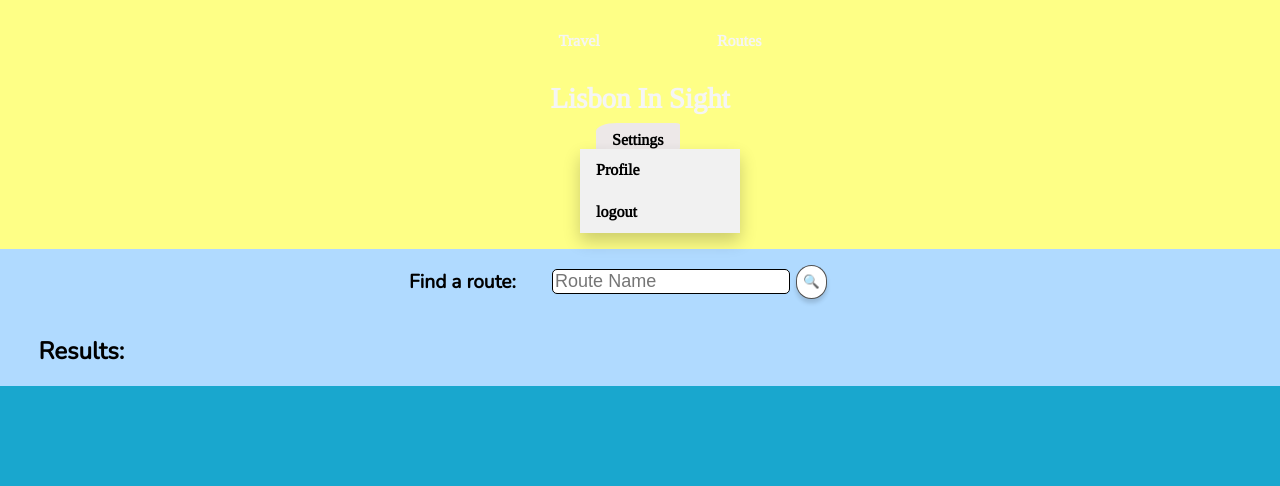
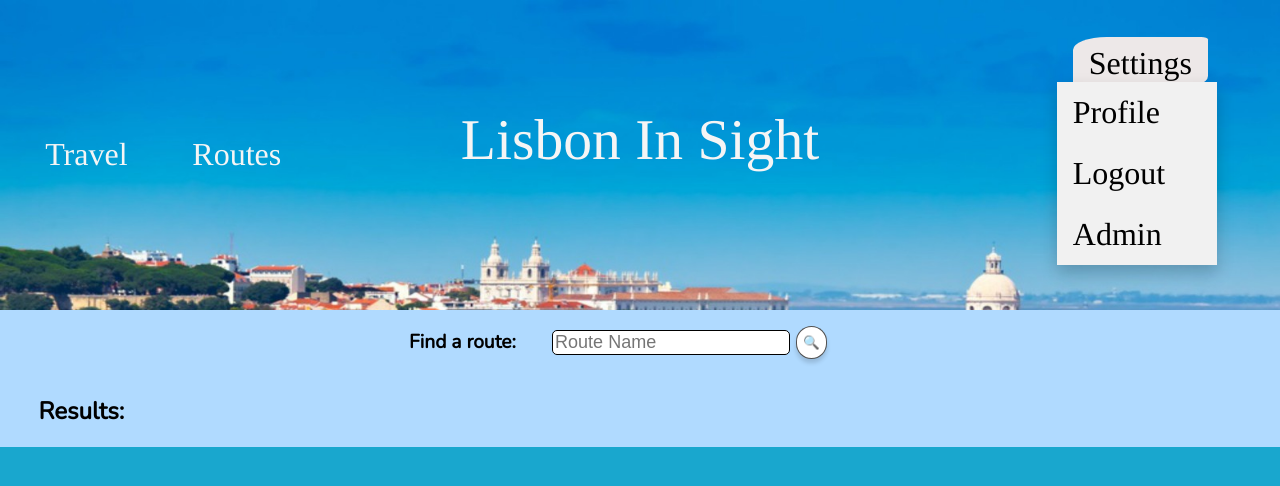
Before and after one commit to MarianaCGoncalves/Lisbon-in-Sight, a website: page public/profile.html in a window 1280 px wide. Both pictures are taken after a click on the link "Settings". Shown: the top 486 px of the page. Drawn offline with nearby package versions, Linux system fonts and the light colour scheme; no server answers.

Commit message:
header revolution

```diff
--- a/public/profile.html
+++ b/public/profile.html
@@ -2,6 +2,7 @@
 
 <head>
   <title>Lisbon in Sight</title>
+  <link rel="stylesheet" href="/stylesheets/croppedimageheader.css">
   <link rel="stylesheet" href="/stylesheets/profile.css">
   <link rel="stylesheet" href="/stylesheets/header.css">
   <link rel="stylesheet" href="/stylesheets/routecard.css">
@@ -14,26 +15,28 @@
 
 </head>
 <body>
-
   <header>
-      <!--<h2 class="test"><span id="user">Hello ______</span></p>-->
-      <ul class="headerleft">
+    <section class="topsection">
+      <section class="headerleft">
         <a href="travel.html">Travel</a>
         <a href="routes.html">Routes</a>
-      </ul>
+      </section>
 
-      <nav>
-        <a href= "home.html" class="title">Lisbon In Sight</b>
-      </nav>
+      <section class="headercenter">
+        <a href= "home.html" class="title">Lisbon In Sight</a>
+      </section>
 
+      <section class="headerRight">
         <ul class="dropdown">
           <a onclick="myFunction()" class="button">Settings</a>
           <section id="myDropdown" class="dropdown-content">
             <a href="profile.html">Profile</a>
             <a onclick="logout()">logout</a>
+            <a href="admin.html">admin</a>
           </section>
         </ul>
-
+      </section>
+    </section>
   </header>
     <nav>
         <section>
--- /dev/null
+++ b/public/stylesheets/croppedimageheader.css
@@ -0,0 +1,6 @@
+.topsection{
+    background-image: url("../images/Home1.jfif");
+    background-repeat: no-repeat;
+    background-position: top center;
+    background-size: cover;
+  }
--- a/public/stylesheets/generalheader.css
+++ /dev/null
@@ -1,142 +0,0 @@
-.topsection{
-    background-image: url("../images/Home1.jfif");
-    background-repeat: no-repeat;
-    background-position: top center;
-    background-size: cover;
-  }
-
-  html{
-    width: 100%;
-  }
-  body{
-    margin: 0%;
-    height: 100%;
-  }
-  header{
-    width: 100%;
-    font-family:Tinos;
-    display: flex;
-    align-items: center;
-    flex-direction: column;
-    justify-content: flex-start;
-    color: rgb(245, 245, 245);
-  }
-
-
-    header > section {
-      justify-content: flex-start;
-      width: 100%;
-      display: flex;
-    }
-
-    .topsection{
-      display: flex;
-      align-items: center;
-      height: 20%;
-      justify-content: flex-start;
-      font-style: normal;
-      font-size: 2.5vw; /* em*/
-      text-transform: capitalize;
-    }
-    .topsection > section{
-      margin: 1%;
-    }
-    .headerleft{
-      display: flex;
-      width: 25%;
-      justify-content: space-around;
-    }
-    .headerleft > a {
-      margin: 5%;
-    }
-
-    .headercenter{
-      display: flex;
-      width: 50%;
-      justify-content: center;
-    }
-    .headercenter > a {
-      margin-top: -5%;
-    }
-    .headerRight{
-      display: flex;
-      width: 25%;
-      justify-content: center;
-    }
-    .headerRight > a{
-      display: flex;
-      justify-content: center;
-    }
-
-
-
-    /*buttons*/
-    .button{
-      background-color: rgb(237, 232, 232);
-      color: rgb(0, 0, 0);
-      padding: 5% 10%;
-      text-align: center;
-      text-decoration: none;
-      margin: 10%;
-
-      cursor: pointer;
-      border-radius: 25% 5%;
-      font-size: 100%;
-    }
-
-
-    .button:hover{
-      color: rgb(0, 136, 247);
-      box-shadow: 0 12px 16px 0 rgba(0,0,0,0.24), 0 17px 50px 0 rgba(0,0,0,0.19)
-    }
-
-    .button-d{
-      padding: 12px 28px;
-      background-color: rgb(0, 0, 0);
-      border-radius: 10px;
-      font-size: 120%;
-
-    }
-
-    .title{
-      font-size: 180%;
-      margin:auto;
-      width:fit-content ;
-    }
-
-
-    a{
-      color: rgb(245, 245, 245);
-      text-decoration: none;
-
-    }
-
-    a:hover {
-      color: #FFDB58;
-    }
-
-  .dropdown {
-    position: relative;
-    display: inline-block;
-  }
-
-  .dropdown-content {
-    display: none;
-    position: relative;
-    background-color: #f1f1f1;
-    min-width: 160px;
-    overflow: auto;
-    box-shadow: 0px 8px 16px 0px rgba(0,0,0,0.2);
-    z-index: 1;
-  }
-
-  .dropdown-content a {
-    color: black;
-    padding: 12px 16px;
-    text-decoration: none;
-    display: block;
-  }
-
-  .dropdown a:hover {background-color: #ddd;}
-
-  .show {display: block;}
--- a/public/stylesheets/header.css
+++ b/public/stylesheets/header.css
@@ -4,9 +4,11 @@ html{
     body{
         margin: 0%;
         height: 100%;
+        font-family: Nunito;
     }
-header{
-  width: 100%;
+
+    header {
+
         font-family:Tinos;
         display: flex;
         align-items: center;
@@ -14,7 +16,6 @@ header{
         justify-content: flex-start;
         color: rgb(245, 245, 245);
     }
-
 
     header > section {
         justify-content: flex-start;
@@ -42,7 +43,6 @@ header{
     .headerleft > a {
         margin: 5%;
     }
-
     .headercenter{
         display: flex;
         width: 50%;
@@ -61,8 +61,6 @@ header{
         justify-content: center;
     }
 
-
-
       /*buttons*/
     .button{
         background-color: rgb(237, 232, 232);
@@ -71,7 +69,6 @@ header{
         text-align: center;
         text-decoration: none;
         margin: 10%;
-
         cursor: pointer;
         border-radius: 25% 5%;
         font-size: 100%;
--- a/public/stylesheets/home.css
+++ b/public/stylesheets/home.css
@@ -7,7 +7,11 @@ body {
 }
 
 header {
+  background-image: url("../images/Home1.jfif");
+  background-repeat: no-repeat;
+  background-size: cover;
   height: 80%;
+  background-position: center center;
 }
 
 
--- a/public/stylesheets/homeheader.css
+++ /dev/null
@@ -1,7 +0,0 @@
-header{
-  background-image: url("../images/Home1.jfif");
-  height: 100%;
-  background-repeat: no-repeat;
-  background-position: center center;
-  background-size: cover;
-}
--- a/public/stylesheets/lr.css
+++ b/public/stylesheets/lr.css
@@ -1,20 +1,21 @@
-
-header{
-    height: 100%
-    /*height: 50%;*/
-
-  }
+header {
+  background-image: url("../images/Home1.jfif");
+  background-repeat: no-repeat;
+  background-size: cover;
+  height: 100%;
+  background-position: center center;
+}
 
 
-.bottomsection{
+.bottomsection {
   width: 100%;
-  height: 50%;
-  align-items: center;
+  height: 70%;
+  margin: 1%;
+  align-items: flex-start;
   justify-content: center;
-
 }
 
 .centersection{
   height: 10%;
-  margin-bottom: -4%;
-}
+  font-size: 1.3vw;
+  }
--- a/public/stylesheets/mainheader.css
+++ /dev/null
@@ -1,3 +0,0 @@
-.topsection{
-    background-image: url("../images/Home1.jfif");
-  }
--- a/public/stylesheets/profile.css
+++ b/public/stylesheets/profile.css
@@ -1,5 +1,4 @@
-body{margin:0px;
-  font-family: Nunito;
+body{
   background-color: B0DAFF;
 ;}
 main{
@@ -8,13 +7,6 @@ main{
 main > hr{
   width: 100%;
   border: 1.2px solid ;
-}
-header{
-  font-weight: bold;
-  background-color: FEFF86;
-}
-header>nav{
-  background-color: FEFF86;
 }
 section>h2{
 
--- a/public/stylesheets/routes.css
+++ b/public/stylesheets/routes.css
@@ -1,20 +1,6 @@
     body{
-    margin:0px;
-    font-family: Nunito;
     background-color: B0DAFF;
     }
-    header a{
-      color:white;
-    }
-    header h1{
-      color:white;
-    }
-
-    header{
-      font-weight: bold;
-      background-color: FEFF86;
-    }
-
     main>section{
       display: flex;
       background-color:B0DAFF ;
@@ -66,7 +52,7 @@
         list-style-type: none;
 
       }
-      a,h3,h4,h1{
+      footer a,h3,h4,h1{
 
         color: rgba(27, 188, 233, 0.849);
         text-decoration: none;
```
Also changed, not shown: public/admin.html (+1 -0 lines), public/home.html (+0 -1 lines), public/index.html (+1 -2 lines), public/register.html (+2 -3 lines), public/routes.html (+2 -1 lines), public/travel.html (+1 -5 lines), public/stylesheets/commonheader.css (deleted). Lines whose indentation alone changed are shown as unchanged.
